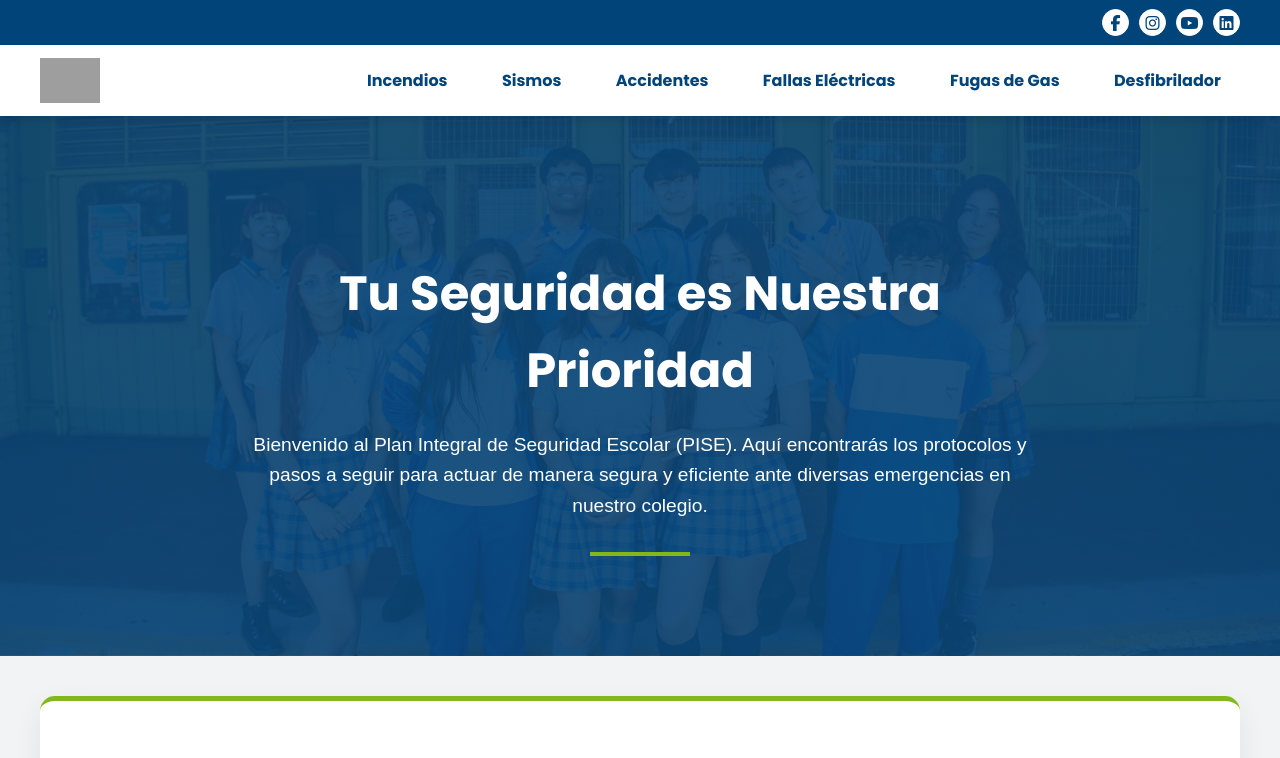
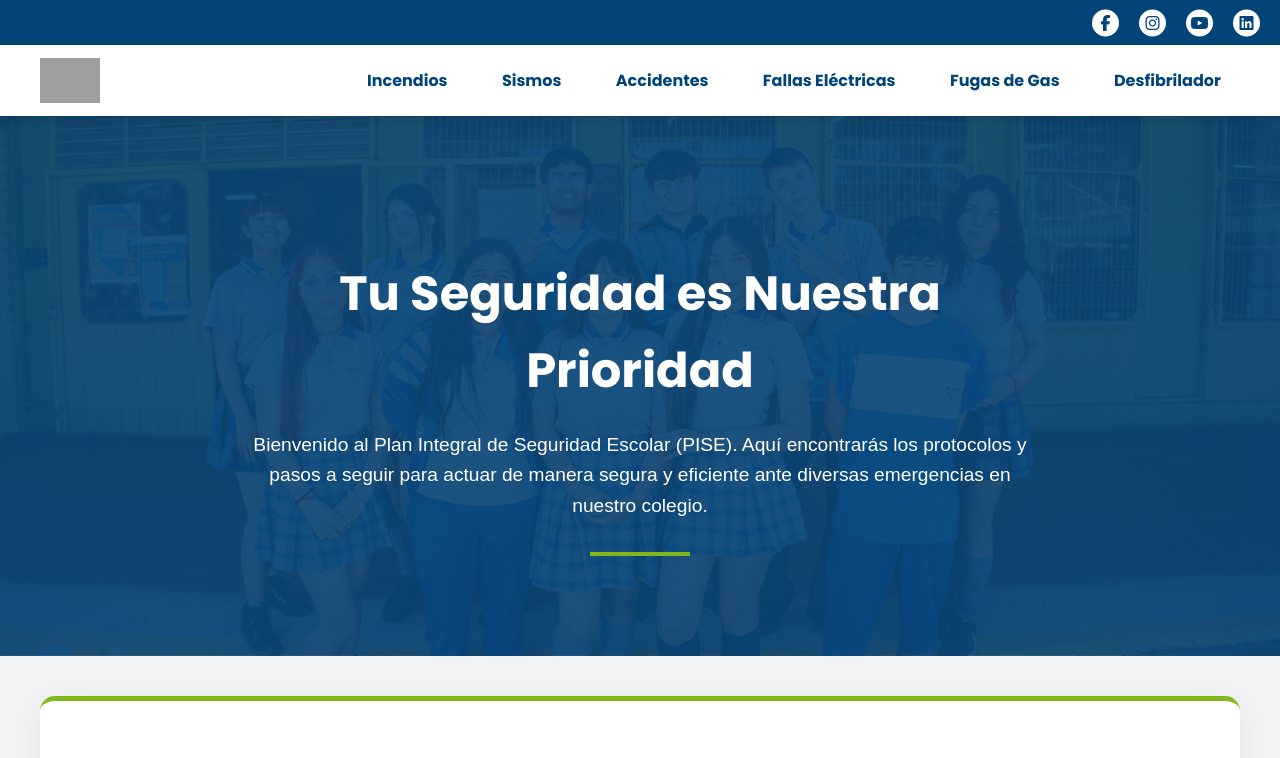
Before and after one commit to 66-coder/ABP-PISE, a plain HTML site: page index.html in a window 1280 px wide. Shown: the top 758 px of the page. Drawn offline with Linux system fonts and the light colour scheme; grey boxes are pictures that could not be loaded.

Commit message:
Cambios en el top bar y pequeños detalles

```diff
--- a/css/style.css
+++ b/css/style.css
@@ -64,7 +64,6 @@ h1, h2, h3, .hero-button, .emergency-nav a {
     text-decoration: none;
     padding: 0.8rem 1.2rem;
     border-radius: 8px;
-    transition: all 0.3s ease;
     display: flex;
     align-items: center;
     gap: 0.5rem;
@@ -262,10 +261,13 @@ h1, h2, h3, .hero-button, .emergency-nav a {
     }
 
     .top-bar {
-        background-color: #00447A;
-        color: white;
-        padding: 9px 20px;
-        /* Barra superior informativa */
+    background-color: #00447A;
+    color: white;
+    padding: 0 20px; /* Ajustamos el padding para centrar mejor */
+    position: relative; /* Necesario para que position:absolute funcione bien */
+    min-height: 45px;   /* <-- LA LÍNEA CLAVE: Evita que la barra se achique */
+    display: flex;      /* Bonus: Ayuda a alinear cualquier otro contenido */
+    align-items: center;
     }
     .top-bar-container {
         display: flex;
@@ -274,7 +276,13 @@ h1, h2, h3, .hero-button, .emergency-nav a {
         max-width: 1200px;
         margin: 0 auto;
     }
-    .top-bar-right { display: flex; gap: 10px; }
+    .top-bar-right {
+    position: absolute;
+    right: 20px;
+    top: 50%;
+    transform: translateY(-50%);
+    display: flex;
+    gap: 20px;}
     .top-bar-right a {
         background-color: white;
         color: #00447A;
@@ -284,8 +292,6 @@ h1, h2, h3, .hero-button, .emergency-nav a {
         display: flex;
         justify-content: center;
         align-items: center;
-        transition: all 0.3s ease;
-        border: 1.5px solid white;
         text-decoration: none;
     }
     .top-bar-right a:hover {
```
